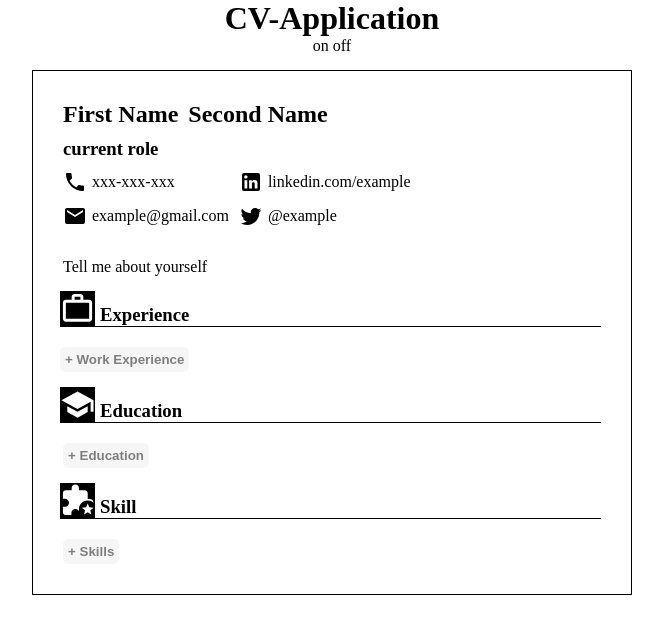
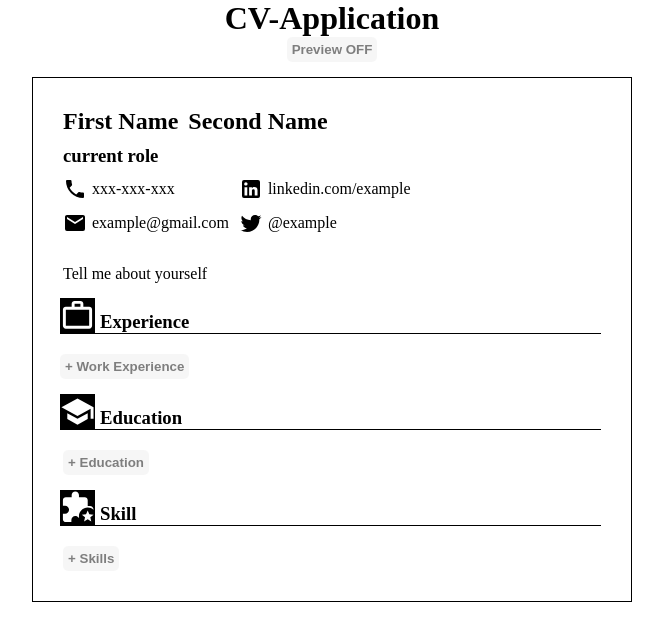
Before and after one commit to n3u5l7l/CV-Application, a React (Create React App) app: page / in a window 1280 px wide. Shown: the top 640 px of the page, without its empty margins (308-971 px from the left). Built offline with nearby package versions, Linux system fonts and the light colour scheme.

Commit message:
Added preview option

```diff
--- a/src/App.js
+++ b/src/App.js
@@ -7,22 +7,39 @@ import Skill from "./components/Skill";
 class App extends Component{
   constructor(){
     super();
+
+    this.state = {
+      previewMode: "OFF",
+      previewStyle: {
+        background: "",
+        opacity:"",
+      }
+    }
   }
 
+  handleClick = (e) => {
+    const previewOff = this.state.previewMode === "OFF" ? true: false;
+
+    this.setState({
+      previewMode: previewOff ? "ON": "OFF",
+      previewStyle: previewOff ? {background: "green", opacity: "1"} : {background: "", opacity: ""}
+    });
+
+  }
   render(){
     return (
     <div className="App">
       <div className="title">
         <h1>CV-Application</h1>
-        <div className="previewMode">
-          on off
-        </div>
+        <button className="previewMode" style = {this.state.previewStyle} onClick={this.handleClick}>
+          Preview {this.state.previewMode}
+        </button>
       </div>
       <div className="AppContent">
-        <Info />
-        <Experience />
-        <Education />
-        <Skill />
+        <Info previewMode = {this.state.previewMode}/>
+        <Experience previewMode = {this.state.previewMode}/>
+        <Education previewMode = {this.state.previewMode}/>
+        <Skill previewMode = {this.state.previewMode}/>
       </div>
     </div>
     );
--- a/src/styles/index.css
+++ b/src/styles/index.css
@@ -19,6 +19,9 @@ body{
     flex-direction: column;
     gap:15px;
     align-items: center;
+}
+button.previewMode{
+    align-self: center;
 }
 button{
     border-radius: 5px;
```
